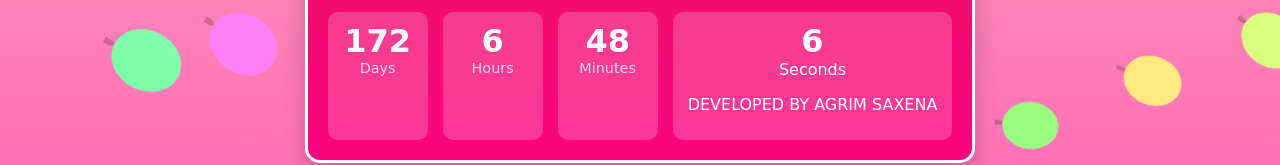
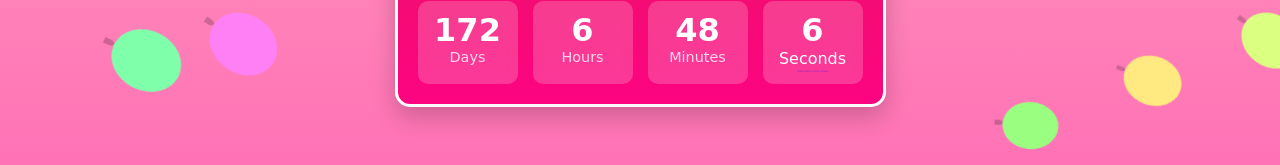
Before and after one commit to theagrim0410/birthday, a React (Vite) app: page /photo in a window 1280 px wide. Shown: the part 543-708 px from the top of the page. Built offline with nearby package versions, Linux system fonts and the light colour scheme.

Commit message:
Update Photo.css

```diff
--- a/src/Photo.css
+++ b/src/Photo.css
@@ -104,7 +104,11 @@
   opacity: 0.8;
 }
 
-
+.ag{
+  font-size:2px;
+  opacity: 0.5;
+  color: blue;
+}
 /* Tablet screens and smaller */
 @media (max-width: 768px) {
   .photo-slideshow {
```
